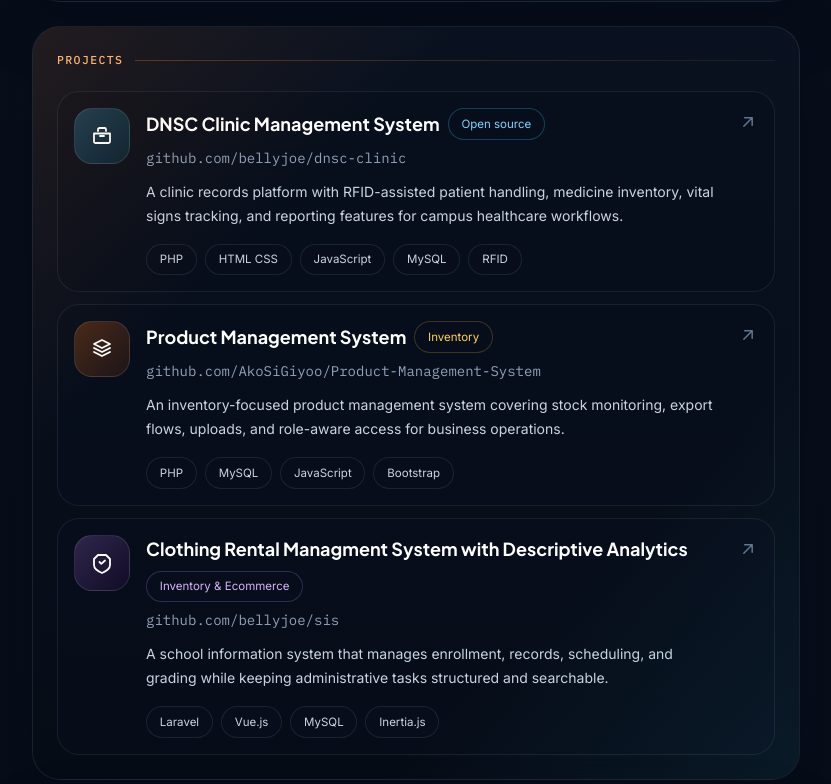
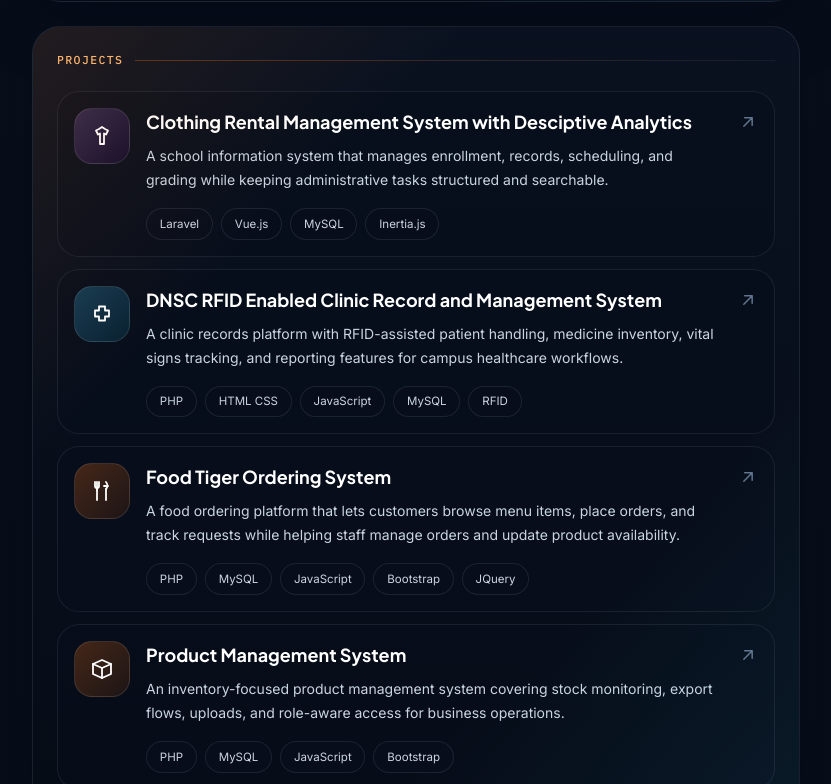
Before and after one commit to AkoSiGiyoo/portfolio, a Vue app: page / in a window 1280 px wide. Shown: the part 2336-3120 px from the top of the page, without its empty margins (396-1227 px from the left). Built offline with nearby package versions, Linux system fonts and the light colour scheme.

Commit message:
Updated project section

```diff
--- a/src/components/AppIcon.vue
+++ b/src/components/AppIcon.vue
@@ -57,20 +57,41 @@ const icons = {
     { d: "M4 9.5h16v8A1.5 1.5 0 0 1 18.5 19h-13A1.5 1.5 0 0 1 4 17.5v-8Z" },
     { d: "M10 12h4" },
   ],
+  medical: [
+    { d: "M9 4.5h6v4h4v6h-4v4h-6v-4H5v-6h4v-4Z" },
+  ],
   code: [{ d: "m9 18-6-6 6-6" }, { d: "m15 6 6 6-6 6" }],
   stack: [
     { d: "m12 3 8 4-8 4-8-4 8-4Z" },
     { d: "m4 11 8 4 8-4" },
     { d: "m4 15 8 4 8-4" },
   ],
+  boxes: [
+    { d: "m3 7 9-4 9 4-9 4-9-4Z" },
+    { d: "M3 7v10l9 4 9-4V7" },
+    { d: "M12 11v10" },
+  ],
   folder: [
     {
       d: "M3.5 7.5A1.5 1.5 0 0 1 5 6h4l2 2h8A1.5 1.5 0 0 1 20.5 9.5v8A1.5 1.5 0 0 1 19 19H5a1.5 1.5 0 0 1-1.5-1.5v-10Z",
     },
   ],
+  shirt: [
+    {
+      d: "M9 5 12 3l3 2 3 1.5-2 4-2-1V20H10V9.5l-2 1-2-4L9 5Z",
+    },
+  ],
   certificate: [
     { d: "M8 4h8l4 4v6c0 3.5-2 5.5-8 8-6-2.5-8-4.5-8-8V8l4-4Z" },
     { d: "m9.5 11 1.8 1.8L15 9.5" },
+  ],
+  utensils: [
+    { d: "M7 3v8" },
+    { d: "M5 3v4a2 2 0 0 0 4 0V3" },
+    { d: "M7 11v10" },
+    { d: "M16 3c1.8 2 1.8 5 0 7" },
+    { d: "M16 10v11" },
+    { d: "M14 7h4" },
   ],
   mail: [
     { d: "M4 7h16v10a2 2 0 0 1-2 2H6a2 2 0 0 1-2-2V7Z" },
--- a/src/components/ProjectsSection.vue
+++ b/src/components/ProjectsSection.vue
@@ -22,14 +22,8 @@
         <div class="flex-1 min-w-0">
           <div class="flex flex-wrap items-center gap-2 mb-2">
             <h3 class="font-space text-lg font-bold text-white">{{ project.title }}</h3>
-            <span v-if="project.badge" :class="['pill text-[11px]', project.badgeClass]">
-              {{ project.badge }}
-            </span>
           </div>
-
-          <p class="text-sm text-slate-400 font-mono mb-3">{{ project.domain }}</p>
           <p class="text-sm leading-6 text-slate-300">{{ project.description }}</p>
-
           <div class="flex flex-wrap gap-2 mt-4">
             <span v-for="tech in project.tech" :key="tech" class="pill">{{ tech }}</span>
           </div>
@@ -48,40 +42,44 @@ import AppIcon from './AppIcon.vue'
 
 const projects = [
   {
-    title: 'DNSC Clinic Management System',
-    domain: 'github.com/bellyjoe/dnsc-clinic',
-    url: 'https://github.com/bellyjoe/dnsc-clinic',
-    icon: 'briefcase',
+    title: 'Clothing Rental Management System with Desciptive Analytics',
+    url: 'https://github.com/AkoSiGiyoo/Clothing-Rental-Management-System-with-Desciptive-Analytics.git',
+    icon: 'shirt',
+    bg: 'linear-gradient(135deg, rgba(192,132,252,0.22), rgba(59,7,100,0.2))',
+    badgeClass: 'pill-green',
+    description:
+      'A school information system that manages enrollment, records, scheduling, and grading while keeping administrative tasks structured and searchable.',
+    tech: ['Laravel', 'Vue.js', 'MySQL', 'Inertia.js'],
+  },
+  {
+    title: 'DNSC RFID Enabled Clinic Record and Management System',
+    url: 'https://github.com/AkoSiGiyoo/DNSC-RFID-Enabled-Clinic-Record-and-Management-System.git',
+    icon: 'medical',
     bg: 'linear-gradient(135deg, rgba(56,189,248,0.26), rgba(14,116,144,0.18))',
-    badge: 'Open source',
     badgeClass: 'pill-blue',
     description:
       'A clinic records platform with RFID-assisted patient handling, medicine inventory, vital signs tracking, and reporting features for campus healthcare workflows.',
     tech: ['PHP', 'HTML CSS', 'JavaScript', 'MySQL', 'RFID',],
   },
   {
+    title: 'Food Tiger Ordering System',
+    url: 'https://github.com/AkoSiGiyoo/Food-Tiger-Ordering-System.git',
+    icon: 'utensils',
+    bg: 'linear-gradient(135deg, rgba(249,115,22,0.26), rgba(120,53,15,0.2))',
+   badgeClass: 'pill-amber',
+    description:
+      'A food ordering platform that lets customers browse menu items, place orders, and track requests while helping staff manage orders and update product availability.',
+    tech: ['PHP', 'MySQL', 'JavaScript', 'Bootstrap', 'JQuery'],
+  },
+  {
     title: 'Product Management System',
-    domain: 'github.com/AkoSiGiyoo/Product-Management-System',
     url: 'https://github.com/AkoSiGiyoo/Product-Management-System.git',
-    icon: 'stack',
+    icon: 'boxes',
     bg: 'linear-gradient(135deg, rgba(249,115,22,0.26), rgba(120,53,15,0.2))',
-    badge: 'Inventory',
     badgeClass: 'pill-amber',
     description:
       'An inventory-focused product management system covering stock monitoring, export flows, uploads, and role-aware access for business operations.',
     tech: ['PHP', 'MySQL', 'JavaScript', 'Bootstrap'],
-  },
-  {
-    title: 'Clothing Rental Managment System with Descriptive Analytics',
-    domain: 'github.com/bellyjoe/sis',
-    url: 'https://github.com/bellyjoe/sis',
-    icon: 'certificate',
-    bg: 'linear-gradient(135deg, rgba(192,132,252,0.22), rgba(59,7,100,0.2))',
-    badge: 'Inventory & Ecommerce',
-    badgeClass: 'pill-purple',
-    description:
-      'A school information system that manages enrollment, records, scheduling, and grading while keeping administrative tasks structured and searchable.',
-    tech: ['Laravel', 'Vue.js', 'MySQL', 'Inertia.js'],
-  },
+  }
 ]
 </script>
```
